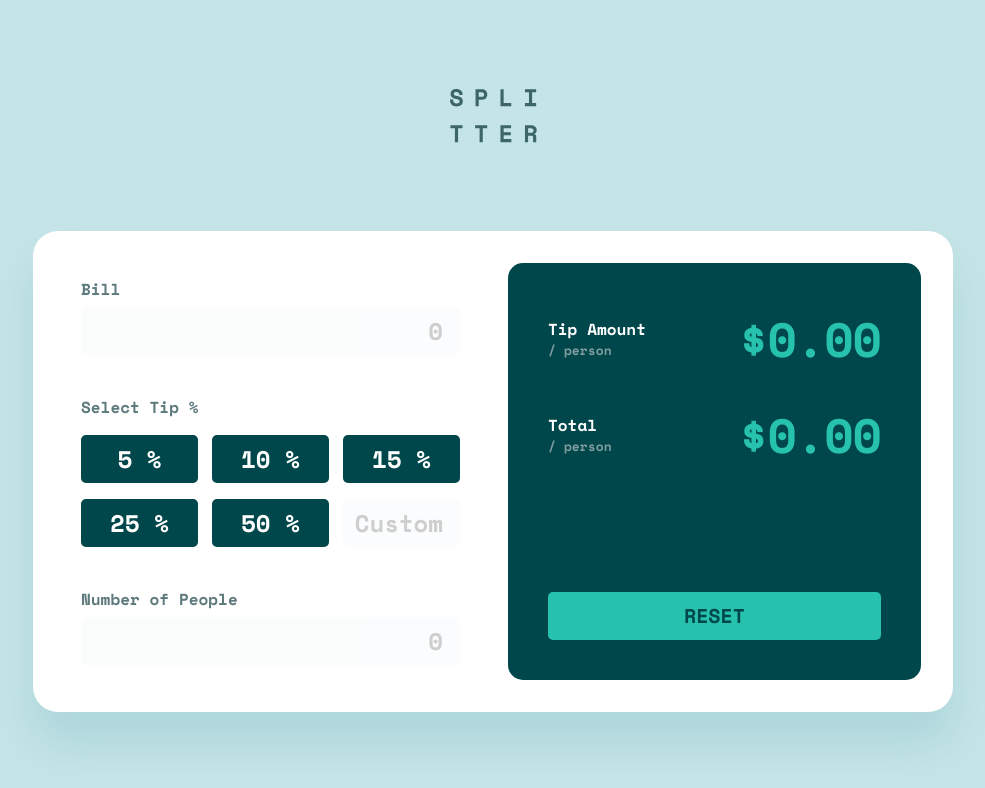
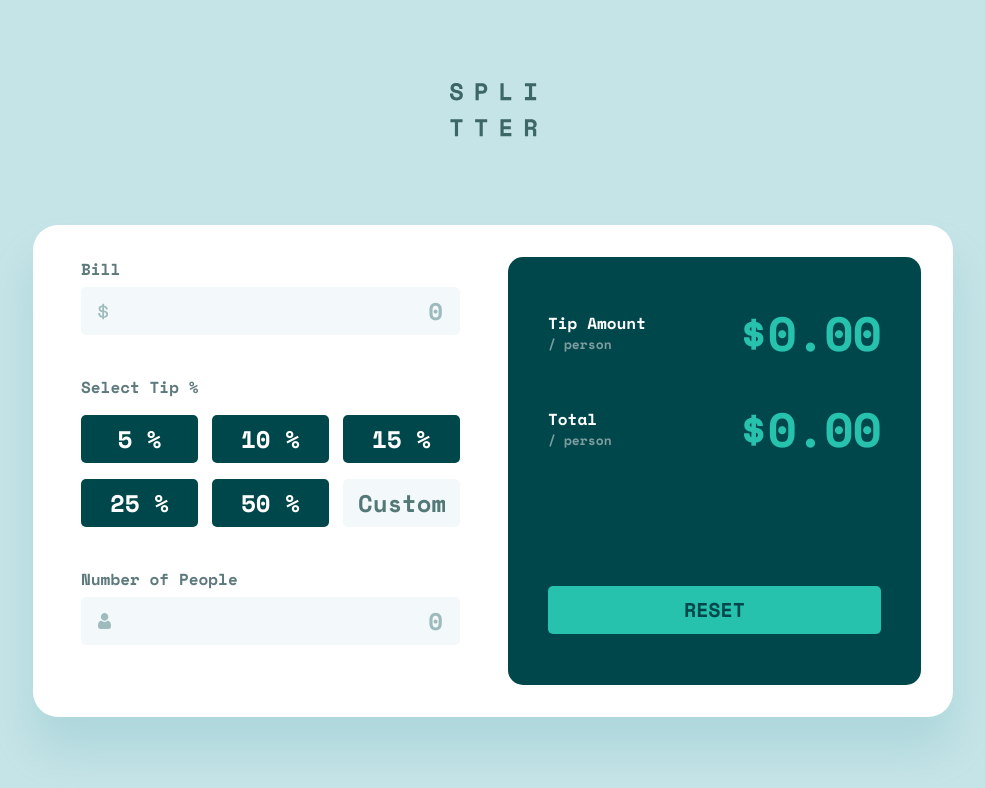
Before and after one commit to ostapyshyn/FM-Tip-calculator-app, a React (Create React App) app: page / in a window 1280 px wide. Shown: the top 788 px of the page, without its empty margins (147-1132 px from the left). Built offline with nearby package versions, Linux system fonts and the light colour scheme.

Commit message:
Add images

```diff
--- a/src/components/Calculator/Calculator.jsx
+++ b/src/components/Calculator/Calculator.jsx
@@ -1,6 +1,8 @@
 import React from 'react';
 import styles from './Calculator.module.scss';
 import logo from '../assets/logo.svg';
+import person from '../assets/icon-person.svg';
+import dollar from '../assets/icon-dollar.svg';
 
 const Calculator = () => {
   return (
@@ -9,7 +11,11 @@ const Calculator = () => {
       <section className={styles.calculator}>
         <div className={styles.info}>
           <p className={styles.name}>Bill</p>
-          <input className={styles.input_bill} type="text" placeholder="0" />
+          <div className={styles.input}>
+            <input className={styles.input_bill} type="text" placeholder="0" />
+            <img src={dollar} alt="dollar" className={styles.dollar} />
+          </div>
+
           <p className={styles.select_tip}>Select Tip %</p>
 
           <div className={styles.tips}>
@@ -22,7 +28,10 @@ const Calculator = () => {
           </div>
 
           <p className={styles.name}>Number of People</p>
-          <input type="text" name="" id="" placeholder="0" />
+          <div className={styles.input}>
+            <input type="text" name="" id="" placeholder="0" />
+            <img src={person} alt="person" className={styles.dollar} />
+          </div>
         </div>
 
         <div className={styles.result}>
--- a/src/components/Calculator/Calculator.module.scss
+++ b/src/components/Calculator/Calculator.module.scss
@@ -21,9 +21,7 @@
     display: flex;
     justify-content: center;
     flex-direction: column;
-    .input_bill {
-      margin-bottom: 40px;
-    }
+
     .name {
       font-size: 16px;
       line-height: 24px;
@@ -35,6 +33,18 @@
       line-height: 24px;
       color: #5e7a7d;
       margin-bottom: 16px;
+    }
+
+    .input {
+      position: relative;
+      .dollar {
+        position: absolute;
+        top: 0;
+        left: 17px;
+        bottom: 0;
+        margin: auto 0;
+      }
+      margin-bottom: 40px;
     }
 
     input {
@@ -53,10 +63,13 @@
       text-align: right;
       color: #00474b;
       mix-blend-mode: normal;
-      opacity: 0.35;
       &:focus {
         border: 2px solid #26c2ae;
         outline: none;
+      }
+      &::placeholder {
+        color: #00474b;
+        opacity: 0.35;
       }
     }
     .tips {
@@ -74,8 +87,13 @@
         font-weight: 700;
         font-size: 24px;
         line-height: 36px;
-        text-align: right;
-        color: #547878 !important;
+        text-align: center;
+        padding-inline: 15px;
+
+        &::placeholder {
+          color: #547878;
+          opacity: 1;
+        }
       }
       .tip {
         width: 117px;
```
